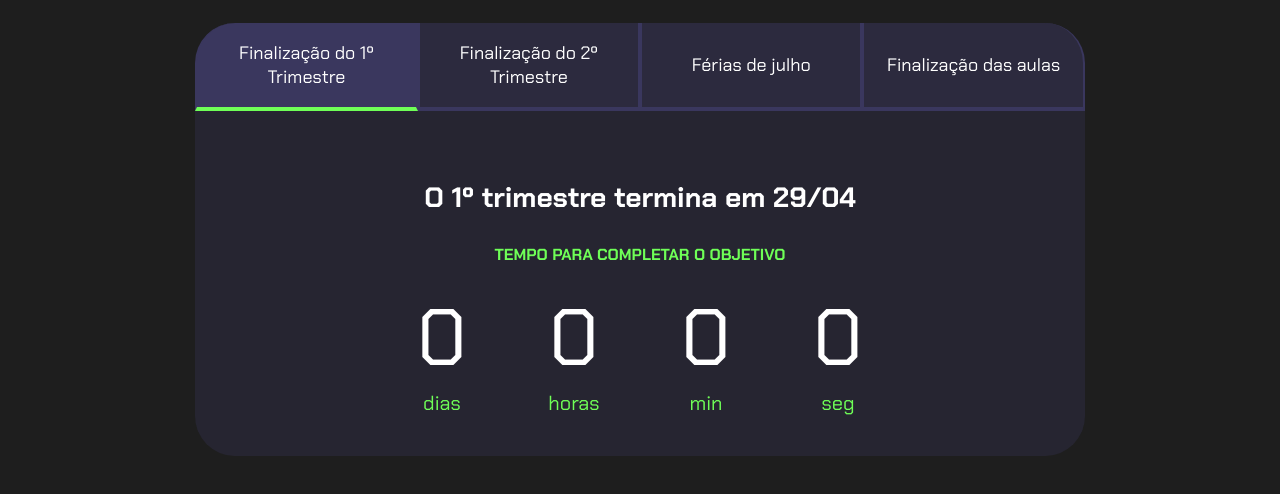
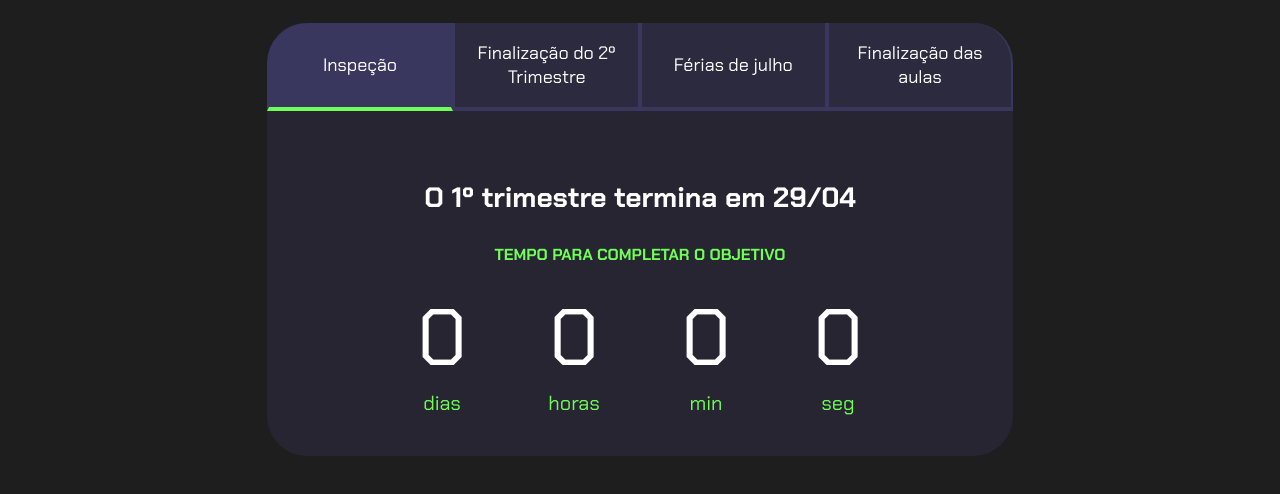
Before and after one commit to prof-isane/objetivos_terceiroB, a plain HTML site: page index.html in a window 1280 px wide. Shown: the part 80-574 px from the top of the page. Drawn offline with Linux system fonts and the light colour scheme.

Commit message:
Update index.html

```diff
--- a/index.html
+++ b/index.html
@@ -13,7 +13,7 @@
         <h2 class="titulo-principal">Objetivos do 3º ano de 2025<span>_</span></h2>
         <div class="conteudo">
             <div class="botoes">
-                <button class="botao ativo">Finalização do 1º Trimestre</button>
+                <button class="botao ativo">Inspeção</button>
                 <button class="botao">Finalização do 2º Trimestre</button>
                 <button class="botao">Férias de julho</button>
                 <button class="botao">Finalização das aulas</button>
```
